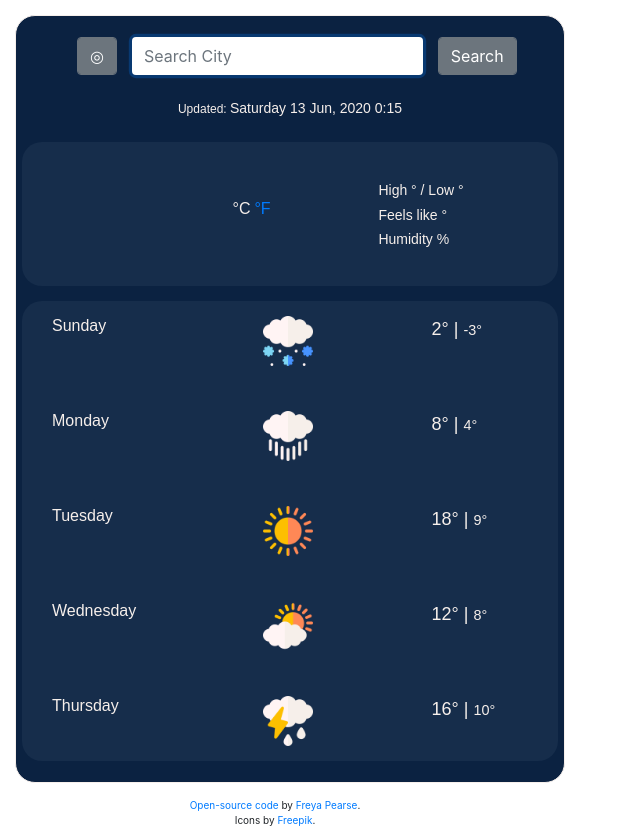
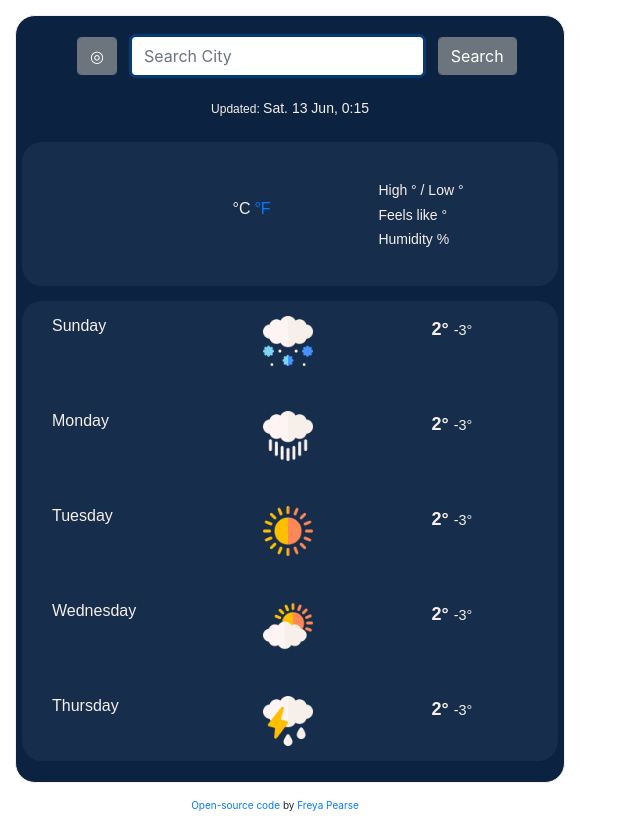
Before and after one commit to FreyaP/SheCodes-weather-app, a website built with Parcel: page index.html in a window 1280 px wide. Shown: the whole page, without its empty margins (0-640 px from the left). Built offline with nearby package versions, Linux system fonts and the light colour scheme.

Commit message:
Saving code before changing the api to incude the forecast

```diff
--- a/index.html
+++ b/index.html
@@ -89,7 +89,7 @@
             <img src="images/Snow.png" alt="Snow" width="50px" />
           </div>
           <div class="col-3">
-            <p>2° | <small>-3°</small></p>
+            <p><strong>2°</strong> <small>-3°</small></p>
           </div>
         </div>
         <div class="row forecast">
@@ -100,7 +100,7 @@
             <img src="images/Rain.png" alt="Rain" width="50px" />
           </div>
           <div class="col-3">
-            <p>8° | <small>4°</small></p>
+            <p><strong>2°</strong> <small>-3°</small></p>
           </div>
         </div>
         <div class="row forecast">
@@ -111,7 +111,7 @@
             <img src="images/Sun.png" alt="Sun" width="50px" />
           </div>
           <div class="col-3">
-            <p>18° | <small>9°</small></p>
+            <p><strong>2°</strong> <small>-3°</small></p>
           </div>
         </div>
         <div class="row forecast">
@@ -122,7 +122,7 @@
             <img src="images/SunCloud.png" alt="Partly Cloudy" width="50px" />
           </div>
           <div class="col-3">
-            <p>12° | <small>8°</small></p>
+            <p><strong>2°</strong> <small>-3°</small></p>
           </div>
         </div>
         <div class="row forecast">
@@ -133,7 +133,7 @@
             <img src="images/Storm.png" alt="Storm" width="50px" />
           </div>
           <div class="col-3">
-            <p>16° | <small>10°</small></p>
+            <p><strong>2°</strong> <small>-3°</small></p>
           </div>
         </div>
       </div>
@@ -149,13 +149,7 @@
         href="https://www.linkedin.com/in/freya-pearse-0b6b10192/"
         target="_blank"
         >Freya Pearse</a
-      >. <br />Icons by
-      <a
-        href="https://www.flaticon.com/authors/freepik"
-        title="Freepik"
-        target="_blank"
-        >Freepik</a
-      >.
+      >
     </div>
   </body>
 </html>
--- a/src/index.js
+++ b/src/index.js
@@ -1,16 +1,8 @@
 function formatDate() {
   let now = new Date();
-  let year = now.getFullYear();
+
   let date = now.getDate();
-  let days = [
-    "Sunday",
-    "Monday",
-    "Tuesday",
-    "Wednesday",
-    "Thursday",
-    "Friday",
-    "Saturday",
-  ];
+  let days = ["Sun.", "Mon.", "Tue.", "Wed.", "Thu.", "Fri.", "Sat."];
   let day = days[now.getDay()];
   let months = [
     "Jan",
@@ -40,7 +32,7 @@ function formatDate() {
   let formatMinutes = minutesDisplay();
 
   let today = document.querySelector("#today");
-  today.innerHTML = `${day} ${date} ${month}, ${year} ${hour}:${formatMinutes}`;
+  today.innerHTML = `${day} ${date} ${month}, ${hour}:${formatMinutes}`;
 }
 formatDate();
 
@@ -111,11 +103,19 @@ function findLocation(event) {
   let city = document.querySelector("#city-input").value;
   searchCity(city);
 }
+
+function displayForecast(response) {
+  console.log(response);
+}
+
 function searchCity(city) {
   let apiKey = `8c8f09ab6406d1fc43401acc75ad7253`;
   let apiUrl = `https://api.openweathermap.org/data/2.5/weather?q=${city}&units=metric&appid=${apiKey}`;
 
   axios.get(apiUrl).then(displayWeather);
+
+  //apiUrl = `https://api.openweathermap.org/data/2.5/forecast?q=${city}&appid=${apiKey}&units=metric`;
+  //axios.get(apiUrl).then(displayForecast);
 }
 
 let submitCity = document.querySelector("#city-form");
@@ -128,6 +128,11 @@ function findCurrentLocation(position) {
   let apiUrl = `https://api.openweathermap.org/data/2.5/weather?lat=${lat}&lon=${long}&appid=${apiKey}&units=metric`;
 
   axios.get(apiUrl).then(displayWeather);
+
+  apiUrl = `https://api.openweathermap.org/data/2.5/onecall?lat=${lat}&lon=${long}&
+exclude=minutely,hourly&appid=${apiKey}&units=metric`;
+
+  axios.get(apiUrl).then(displayForecast);
 }
 
 function getLocation() {
```
